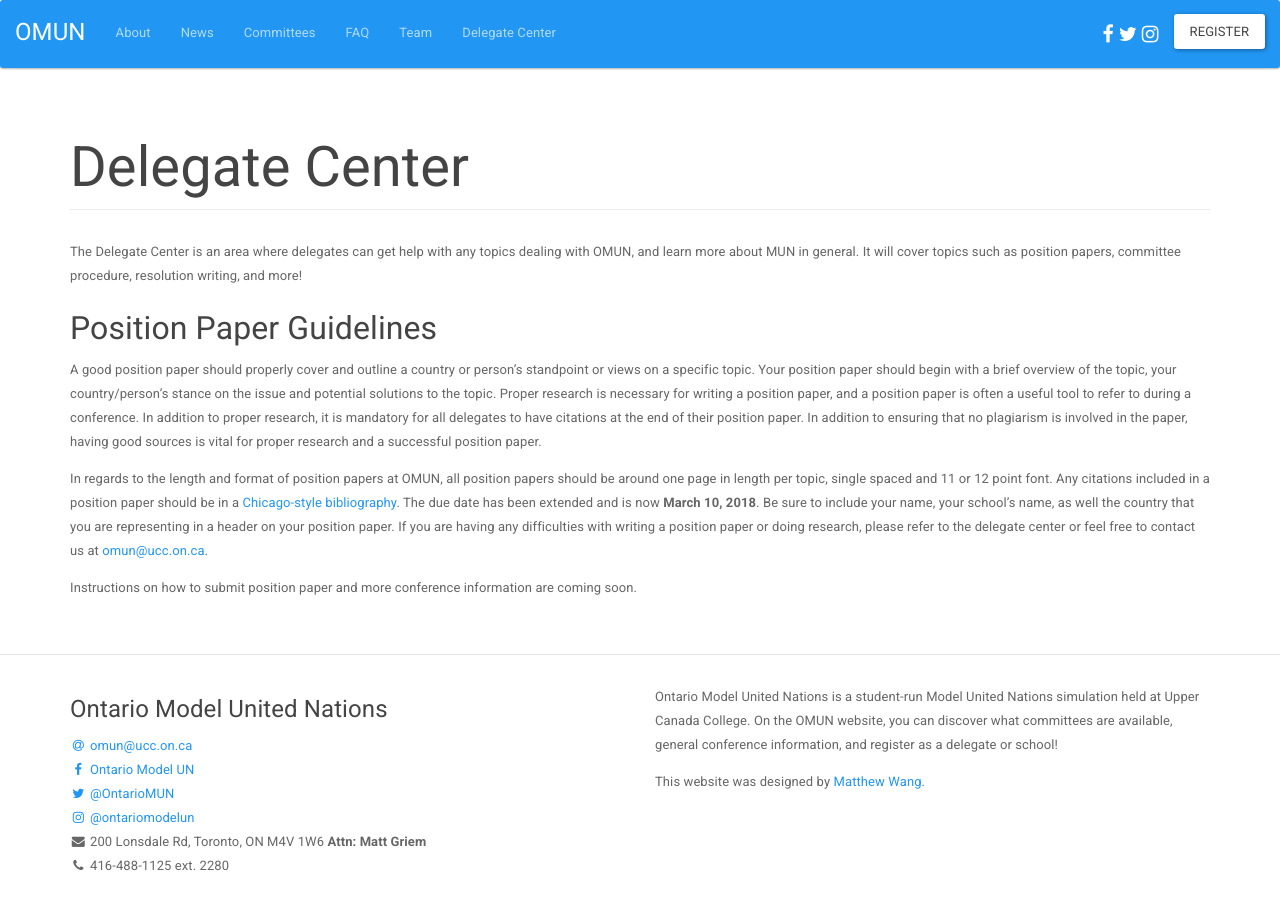
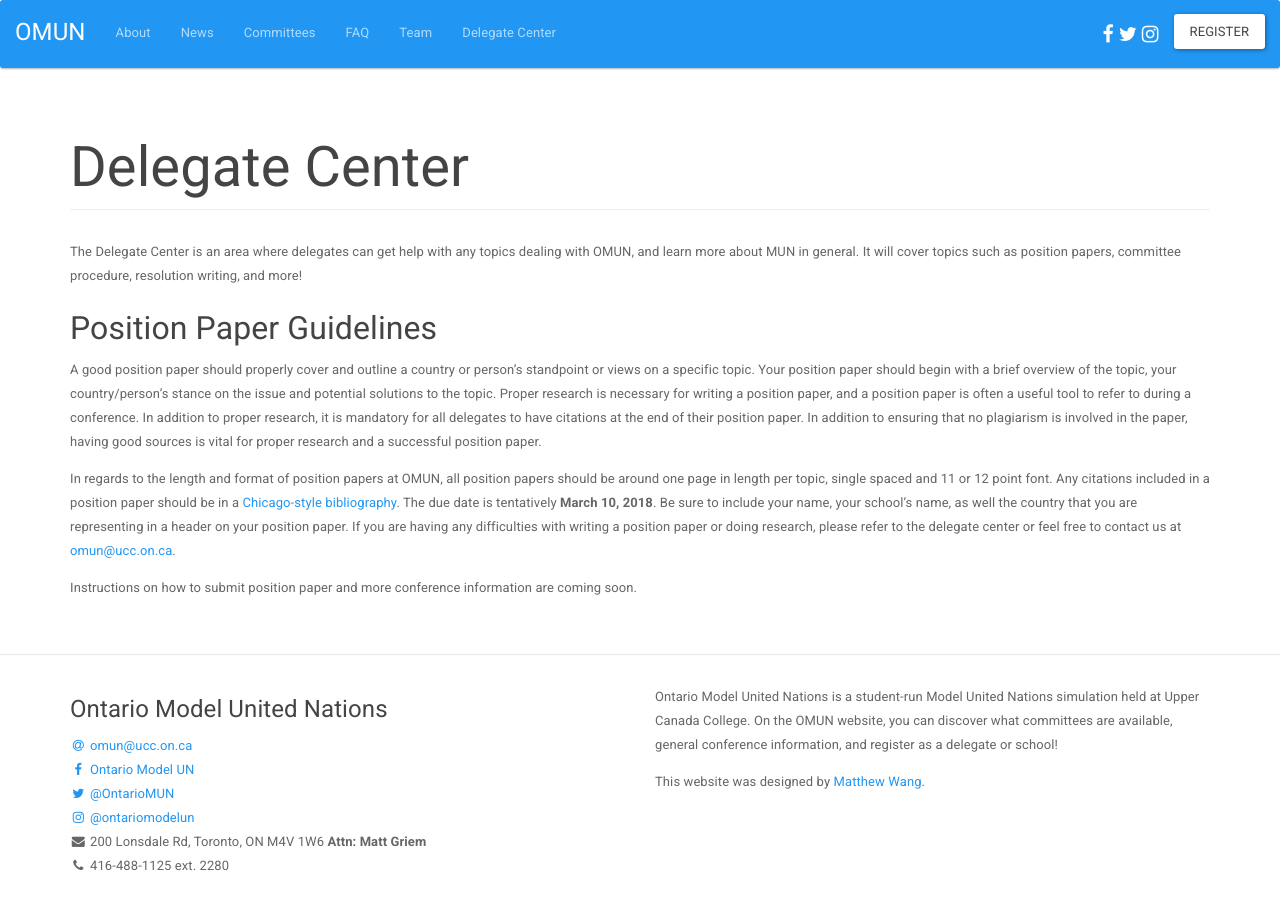
Before and after one commit to malsf21/omun.ca, a Jekyll site: the page built from delegate-center.html, in a window 1280 px wide. Built offline with Jekyll 4.4.1, drawn with Linux system fonts in a browser that asks for light colours.

Commit message:
fixing minor thing

```diff
--- a/delegate-center.html
+++ b/delegate-center.html
@@ -15,7 +15,7 @@ permalink: /delegate-center/
 </p>
 
 <p>
-  In regards to the length and format of position papers at OMUN, all position papers should be around one page in length per topic, single spaced and 11 or 12 point font. Any citations included in a position paper should be in a <a href="http://www.chicagomanualofstyle.org/tools_citationguide.html">Chicago-style bibliography</a>. The due date has been extended and is now <b>March 10, 2018</b>. Be sure to include your name, your school’s name, as well the country that you are representing in a header on your position paper. If you are having any difficulties with writing a position paper or doing research, please refer to the delegate center or feel free to contact us at <a href="mailto:omun@ucc.on.ca">omun@ucc.on.ca</a>.
+  In regards to the length and format of position papers at OMUN, all position papers should be around one page in length per topic, single spaced and 11 or 12 point font. Any citations included in a position paper should be in a <a href="http://www.chicagomanualofstyle.org/tools_citationguide.html">Chicago-style bibliography</a>. The due date is tentatively <b>March 10, 2018</b>. Be sure to include your name, your school’s name, as well the country that you are representing in a header on your position paper. If you are having any difficulties with writing a position paper or doing research, please refer to the delegate center or feel free to contact us at <a href="mailto:omun@ucc.on.ca">omun@ucc.on.ca</a>.
 </p>
 
 <p>
```
